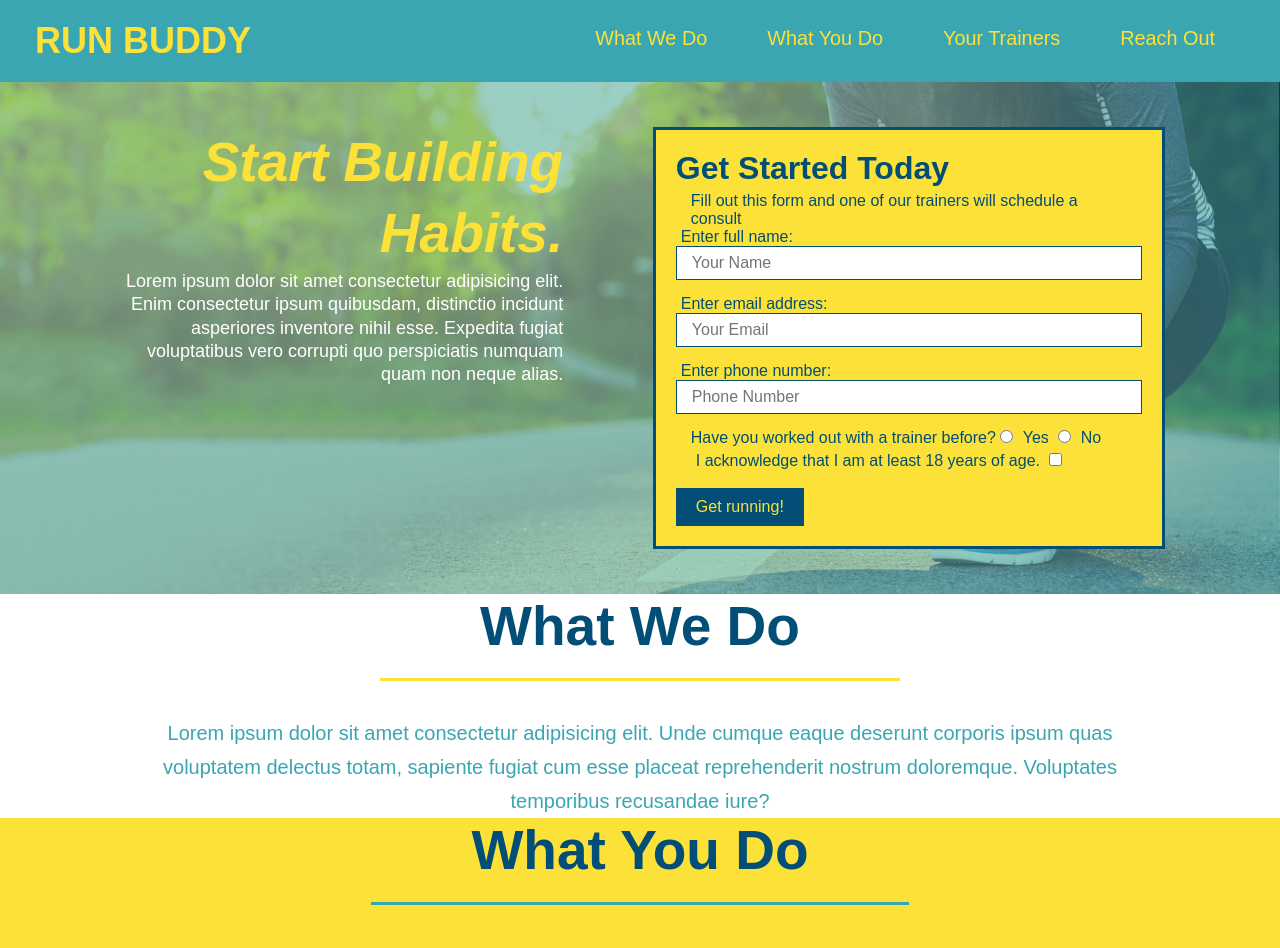
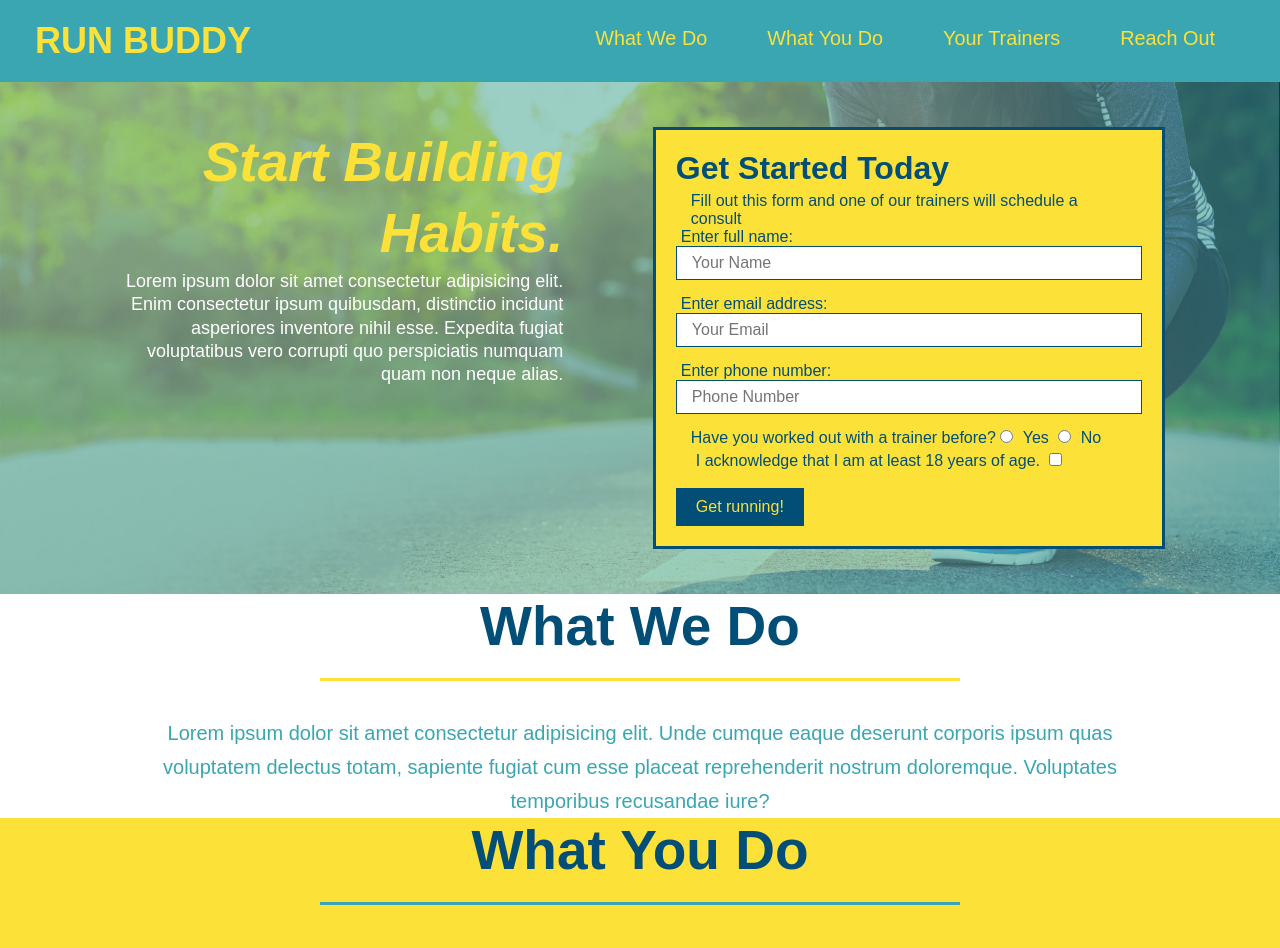
Before and after one commit to marksherm04/run-buddy, a plain HTML site: page index.html in a window 1280 px wide. Shown: the top 948 px of the page. Drawn offline with Linux system fonts and the light colour scheme.

Commit message:
updated css flexboxes

```diff
--- a/assets/css/style.css
+++ b/assets/css/style.css
@@ -121,10 +121,6 @@ section {
   font-size: 16px;
 }/* Hero Style End */
 
-.intro {
-  text-align: center;
-}
-
 .intro h2 {
   font-size: 55px;
   color: #024e76;
@@ -141,9 +137,10 @@ section {
   width: 80%;
   font-size: 20px;
   margin: 0 auto;
+  text-align: center;
 }
+
 .steps {
-  text-align: center;
   background: #fce138;
 }
 
@@ -174,10 +171,11 @@ section {
 .section-title {
   font-size: 55px;
   color: #024e76;
-  margin-bottom: 35px;
-  padding: 0 100px 20px 100px;
-  display: inline-block;
   border-bottom: 3px solid;
+  padding-bottom: 20px;
+  text-align: center;
+  margin: 0 auto 35px auto;
+  width: 50%;
 }
 
 .primary-border {
@@ -189,7 +187,7 @@ section {
 }
 
 .trainers {
-  text-align: center;
+
 }
 
 .trainer {
@@ -235,9 +233,12 @@ section {
   text-align: right;
 }
 
+.flex-row {
+  display: flex;
+}
+
 /* REACH OUT STYLE STARTS */
 .contact {
-  text-align: center;
   background: #024e76;
 }
 
--- a/index.html
+++ b/index.html
@@ -80,16 +80,25 @@
 
 <!-- "what we do section" -->
     <section id="what-we-do" class="intro">
-            <h2 class="section-title primary-border">What We Do</h2>
+        <div class="flex-row">
+            <h2 class="section-title primary-border">
+                What We Do
+            </h2>
+        </div>
+        <div>
             <p>
                 Lorem ipsum dolor sit amet consectetur adipisicing elit. Unde cumque eaque deserunt corporis ipsum quas voluptatem delectus totam, sapiente fugiat cum esse placeat reprehenderit nostrum doloremque. Voluptates temporibus recusandae iure?
             </p>
+        </div>
     </section>
 
 <!-- "what you do" section -->
     <section id="what-you-do" class="steps">
-            <h2 class="section-title secondary-border">What You Do</h2>
-
+        <div class="flex-row">
+            <h2 class="section-title secondary-border">
+                What You Do
+            </h2>
+        </div>
             <div>
                 <!-- insert this img element -->
                 <img src="./assets/images/step-1.svg" alt="" />
@@ -121,8 +130,11 @@
 
         <!-- "meet the trainers" section -->
     <section id="your-trainers" class="trainers">
-            <h2 class="section-title primary-border"> Meet The Trainers</h2>
-
+        <div class="flex-row">
+            <h2 class="section-title primary-border">
+                Meet The Trainers
+            </h2>
+        </div>
             <!-- First Trainer Bio -->
             <article class="trainer">
                 <img src="./assets/images/trainer-1.jpg" alt="Arron Stephens in his workout clothes, ready to pump iron" />
@@ -163,7 +175,11 @@
 
 <!-- "reach out" section -->
     <section id="reach-out" class="contact">
-            <h2 class="section-title secondary-border">Reach Out</h2>
+        <div class="flex-row">
+            <h2 class="section-title secondary-border">
+                Reach Out
+            </h2>
+        </div>
             <div class="contact-info">
                 <iframe
                     src="https://www.google.com/maps/embed?pb=!1m14!1m8!1m3!1d12229.480335528706!2d-86.1471104!3d39.9778342!3m2!1i1024!2i768!4f13.1!3m3!1m2!1s0x0%3A0x3bc24e38d7c07111!2sThe%20Olivia%20on%20Main!5e0!3m2!1sen!2sus!4v1618323794072!5m2!1sen!2sus"
```
Lines whose indentation alone changed are shown as unchanged.
